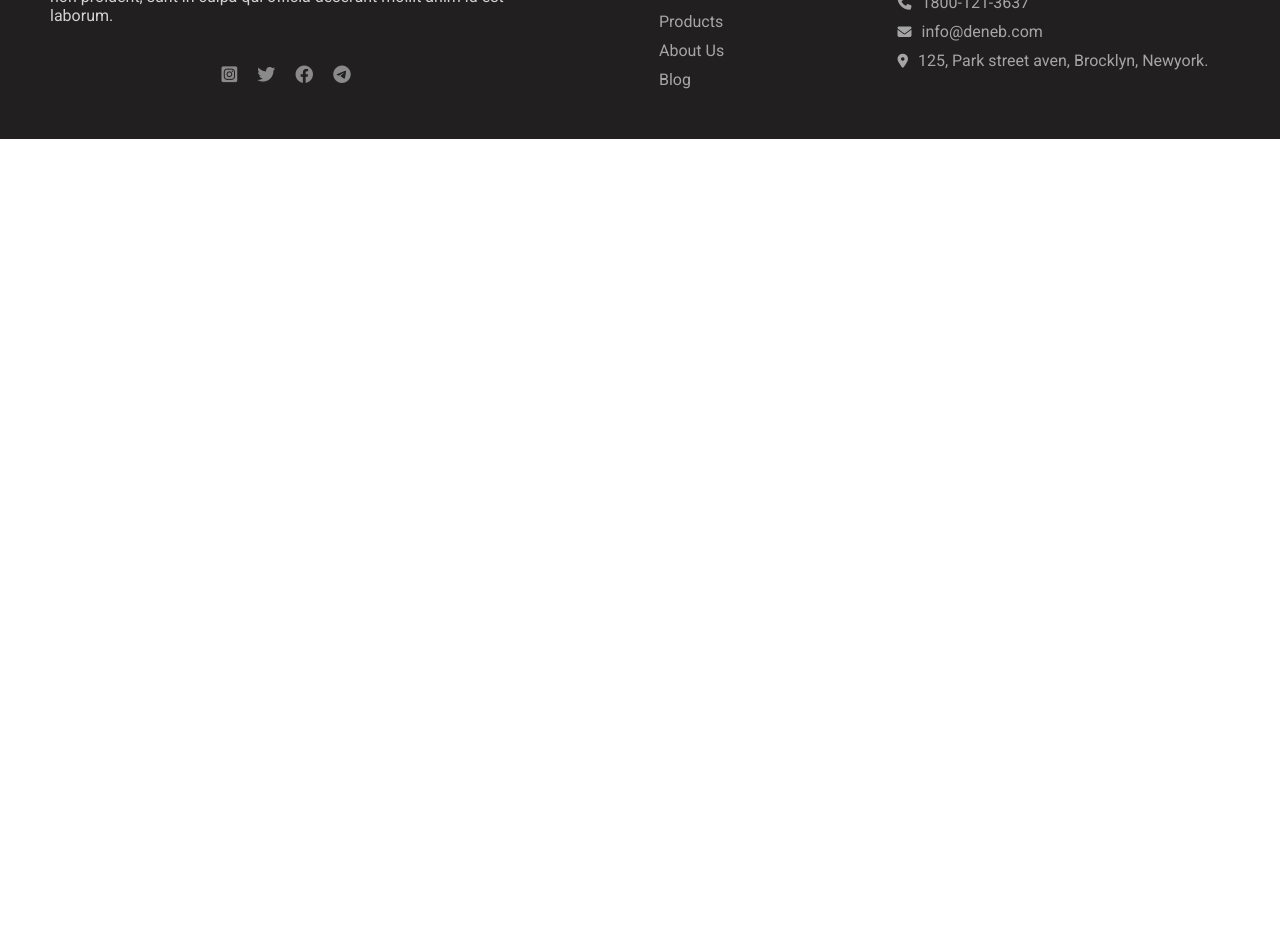
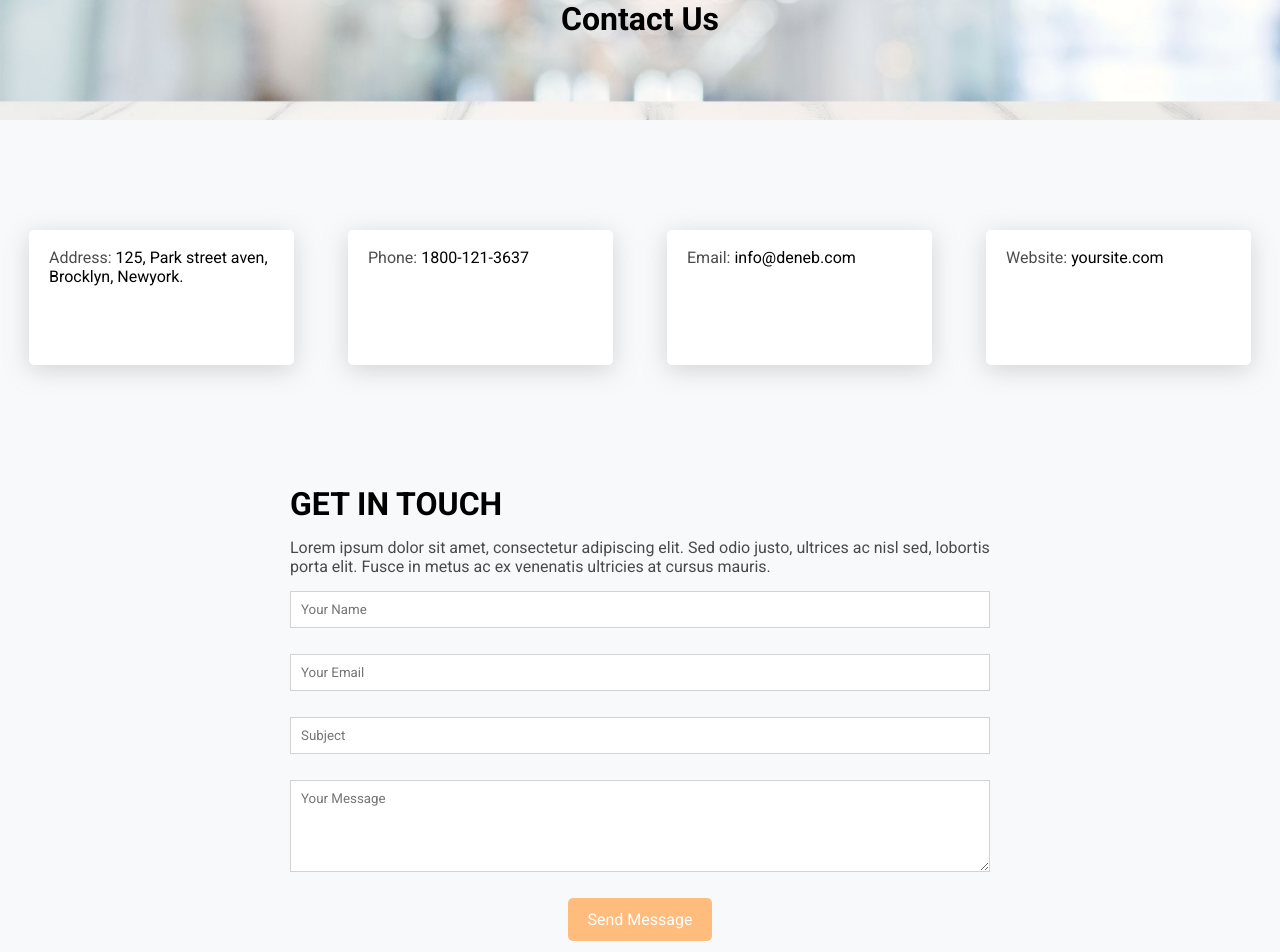
Before and after one commit to mahdieh70/ecommerce-website, a React (Create React App) app: page /contact in a window 1280 px wide. Shown: the part 120-1072 px from the top of the page. Before the commit the page ends 800 px from the top, so only its background shows below. Built offline with nearby package versions, Linux system fonts and the light colour scheme; data requests are answered from the project's data file.

Commit message:
contact  section completed

```diff
--- a/src/components/about/about.css
+++ b/src/components/about/about.css
@@ -2,6 +2,7 @@
   display: flex;
   min-height: 100vh;
   padding: 120px 148px 50px 148px;
+  background-color: #f8f9fa;
 }
 .ourStoryBanner {
   text-align: center;
--- a/src/components/card/Card.css
+++ b/src/components/card/Card.css
@@ -1,4 +1,5 @@
 .productsContainer {
+  min-height: 100vh;
   display: flex;
   width: 100%;
   justify-content: center;
--- a/src/components/card/index.js
+++ b/src/components/card/index.js
@@ -8,11 +8,13 @@ const Card = () => {
   const products = useContext(productsContext);
 
   return (
-    <div className="productsContainer">
-      {products.map((item) => (
-        <Cards key={item.id} productData={item} />
-      ))}
-    </div>
+    <>
+      <div className="productsContainer">
+        {products.map((item) => (
+          <Cards key={item.id} productData={item} />
+        ))}
+      </div>
+    </>
   );
 };
 
--- a/src/components/cards/Cards.css
+++ b/src/components/cards/Cards.css
@@ -1,3 +1,5 @@
+
+
 .products-area {
   display: flex;
   flex-direction: column;
--- a/src/components/cards/index.js
+++ b/src/components/cards/index.js
@@ -10,13 +10,11 @@ const Cards = ({ productData }) => {
 
   const handleModalVisibility = () => {
     setIsShowModal((prev) => !prev);
-
   };
-
 
   return (
     <>
-      <Modal width={900} isShow={showModal} onClose={handleModalVisibility} >
+      <Modal width={900} isShow={showModal} onClose={handleModalVisibility}>
         <ModalContent
           image={productData.image}
           title={productData.title}
--- /dev/null
+++ b/src/components/contact/contact.css
@@ -0,0 +1,73 @@
+.contactBanner {
+  text-align: center;
+  height: 240px;
+  background-image: url("../../assets/bg_6.jpg");
+  background-position: center center;
+  background-size: cover;
+  background-repeat: no-repeat;
+}
+.contactBanner h1 {
+  padding-top: 120px;
+}
+
+.contactContainer {
+  min-height: 100vh;
+  background-color: #f8f9fa;
+  padding: 90px 0;
+  display: flex;
+  align-items: center;
+  flex-direction: column;
+}
+.contactDetails {
+  display: flex;
+  justify-content: center;
+  /* align-items: center; */
+}
+.contactDetails span {
+  opacity: 0.7;
+}
+.addressBox,
+.phoneBox,
+.emailBox,
+.websiteBox {
+  margin: 20px 27px;
+  width: 265px;
+  padding: 18px 20px 79px 20px;
+  background-color: #fff;
+  box-shadow: 0 5px 24px rgb(149 157 165 / 40%);
+  border-radius: 5px;
+}
+.messageContainer {
+  width: 700px;
+  margin: 100px 0 0 0;
+}
+
+.messageContainer p {
+  margin: 15px 0;
+  opacity: 0.7;
+}
+.form {
+  display: flex;
+  flex-direction: column;
+  align-items: center;
+  row-gap: 26px;
+}
+.form input {
+  width: 100%;
+  padding: 10px;
+  border: 1px solid lightgray;
+}
+.textArea {
+  width: 100%;
+  padding: 10px 0 50px 10px;
+  border: 1px solid lightgray;
+}
+.submitBtn {
+  padding: 12px 20px;
+  border-radius: 5px;
+  background-color: #ffbc7d;
+  border: none;
+  color: #ffffff;
+  font-size: 16px;
+  cursor: pointer;
+}
--- a/src/components/contact/index.js
+++ b/src/components/contact/index.js
@@ -1,7 +1,49 @@
 import React from "react";
+import "./contact.css";
 
 const Contact = () => {
-  return <div>contact</div>;
+  return (
+    <div>
+      <div className="contactBanner">
+        <h1>Contact Us</h1>
+      </div>
+      <div className="contactContainer">
+        <div className="contactDetails">
+          <div className="addressBox">
+            <p>
+              <span>Address: </span>125, Park street aven, Brocklyn, Newyork.
+            </p>
+          </div>
+          <div className="phoneBox">
+            <p>
+              <span>Phone: </span>1800-121-3637
+            </p>
+          </div>
+          <div className="emailBox">
+            <span>Email: </span>info@deneb.com
+          </div>
+          <div className="websiteBox">
+            <span>Website: </span>yoursite.com
+          </div>
+        </div>
+        <div className="messageContainer">
+          <h1>GET IN TOUCH</h1>
+          <p>
+            Lorem ipsum dolor sit amet, consectetur adipiscing elit. Sed odio
+            justo, ultrices ac nisl sed, lobortis porta elit. Fusce in metus ac
+            ex venenatis ultricies at cursus mauris.
+          </p>
+          <form className="form">
+            <input type="text" placeholder="Your Name" />
+            <input type="email" placeholder="Your Email" />
+            <input type="text" placeholder="Subject" />
+            <textarea className="textArea" placeholder="Your Message"></textarea>
+            <button className="submitBtn" type="submit">Send Message</button>
+          </form>
+        </div>
+      </div>
+    </div>
+  );
 };
 
 export default Contact;
```
